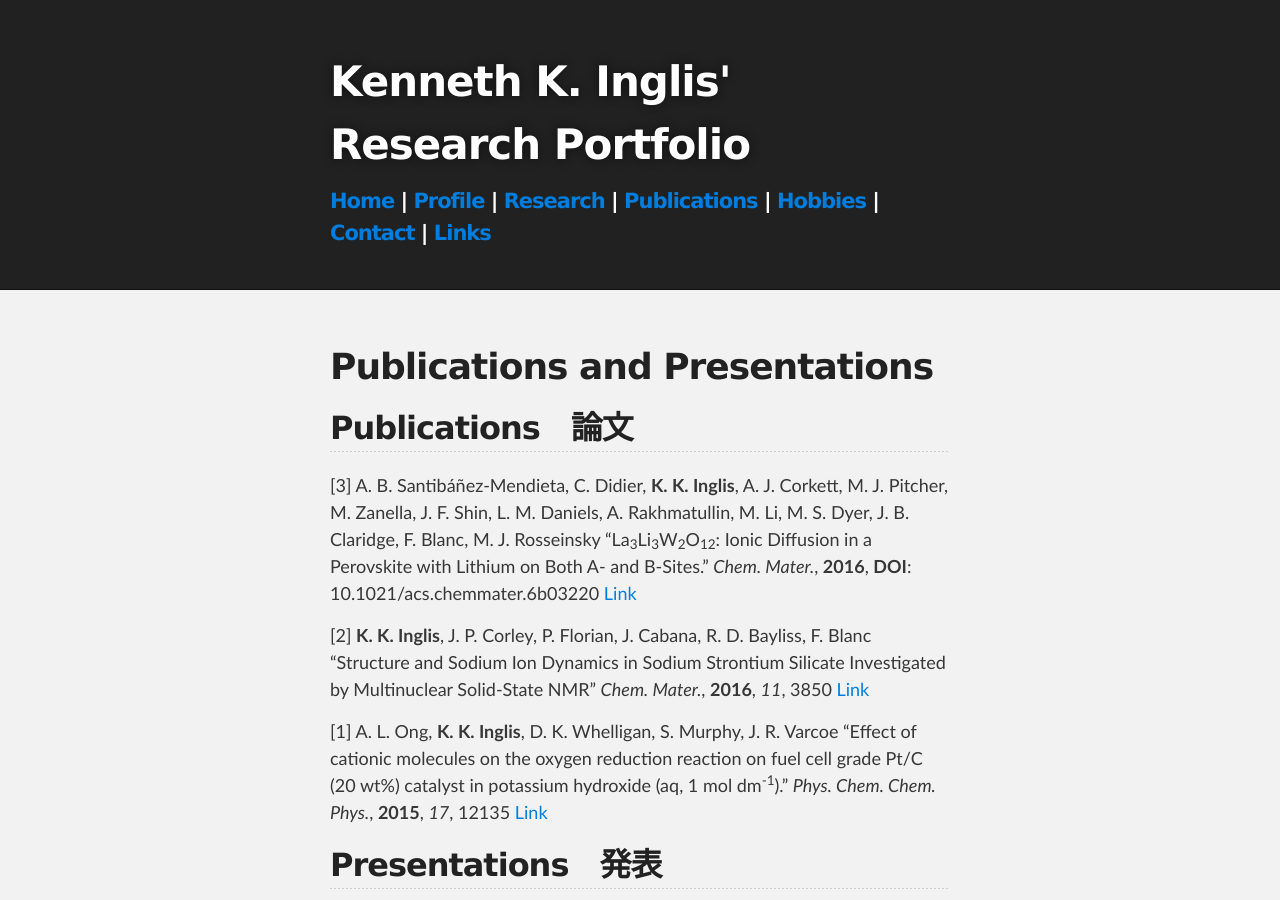
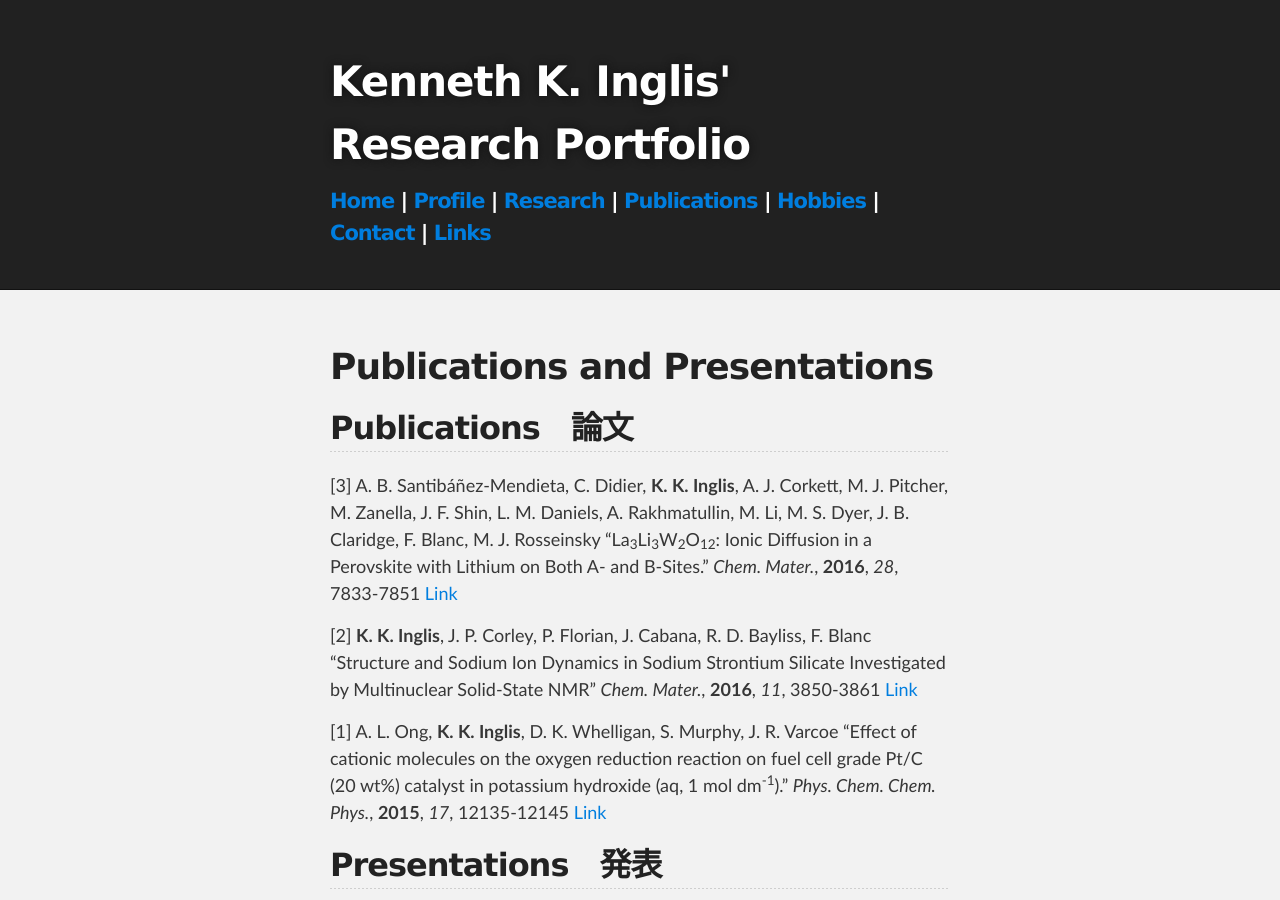
Before and after one commit to kkinglis/kkinglis.github.io, a Jekyll site: the page built from publications.md, in a window 1280 px wide and 900 px high. Built offline with Jekyll 4.4.1, drawn with Linux system fonts in a browser that asks for light colours.

Commit message:
LLWO pages

```diff
--- a/publications.md
+++ b/publications.md
@@ -7,15 +7,15 @@ layout: index
 
 [3\] A. B. Santibáñez-Mendieta, C. Didier, **K. K. Inglis**, A. J. Corkett, M. J. Pitcher, M. Zanella, J. F. Shin, L. M. Daniels, A. Rakhmatullin, M. Li, M. S. Dyer, J. B. Claridge, F. Blanc, M. J. Rosseinsky
 "La<sub>3</sub>Li<sub>3</sub>W<sub>2</sub>O<sub>12</sub>: Ionic Diffusion in a Perovskite with Lithium on Both A- and B-Sites."
-*Chem. Mater.*, **2016**, **DOI**: 10.1021/acs.chemmater.6b03220 [Link](http://pubs.acs.org/doi/abs/10.1021/acs.chemmater.6b03220)
+*Chem. Mater.*, **2016**, *28*, 7833-7851 [Link](http://pubs.acs.org/doi/abs/10.1021/acs.chemmater.6b03220)
 
 [2\] **K. K. Inglis**, J. P. Corley, P. Florian, J. Cabana, R. D. Bayliss, F. Blanc
 "Structure and Sodium Ion Dynamics in Sodium Strontium Silicate Investigated by Multinuclear Solid-State NMR"
-*Chem. Mater.*, **2016**, *11*, 3850 [Link](http://pubs.acs.org/doi/abs/10.1021/acs.chemmater.6b00941)
+*Chem. Mater.*, **2016**, *11*, 3850-3861 [Link](http://pubs.acs.org/doi/abs/10.1021/acs.chemmater.6b00941)
 
 [1\] A. L. Ong, **K. K. Inglis**, D. K. Whelligan, S. Murphy, J. R. Varcoe "Effect of cationic molecules on
 the oxygen reduction reaction on fuel cell grade Pt/C (20 wt%) catalyst in potassium hydroxide
-(aq, 1 mol dm<sup>-1</sup>)." *Phys. Chem. Chem. Phys.*, **2015**, *17*, 12135 [Link](http://pubs.rsc.org/en/content/articlehtml/2015/cp/c4cp04973j)
+(aq, 1 mol dm<sup>-1</sup>)." *Phys. Chem. Chem. Phys.*, **2015**, *17*, 12135-12145 [Link](http://pubs.rsc.org/en/Content/ArticleLanding/2015/CP/C4CP04973J)
 
 ## Presentations　発表
 
```
